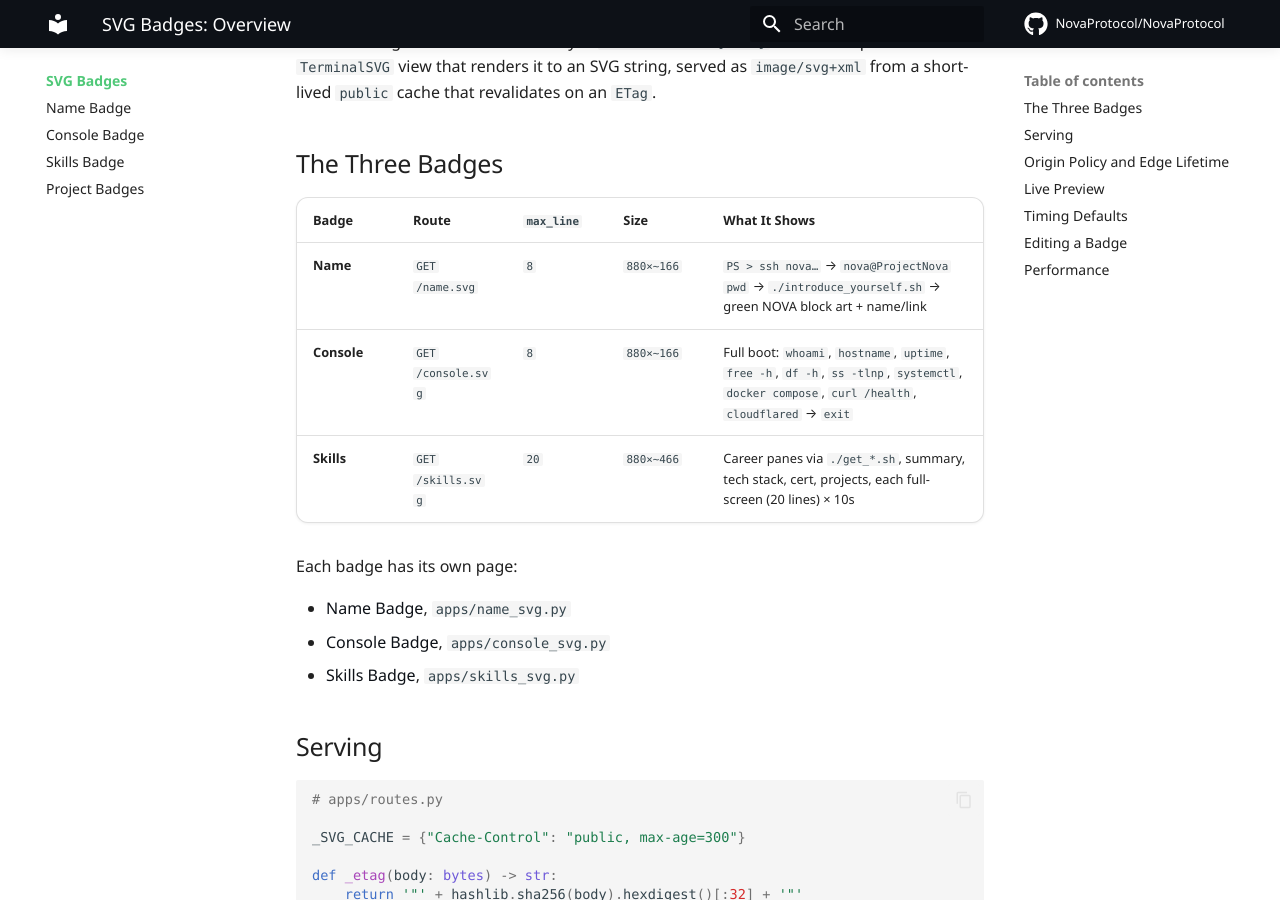
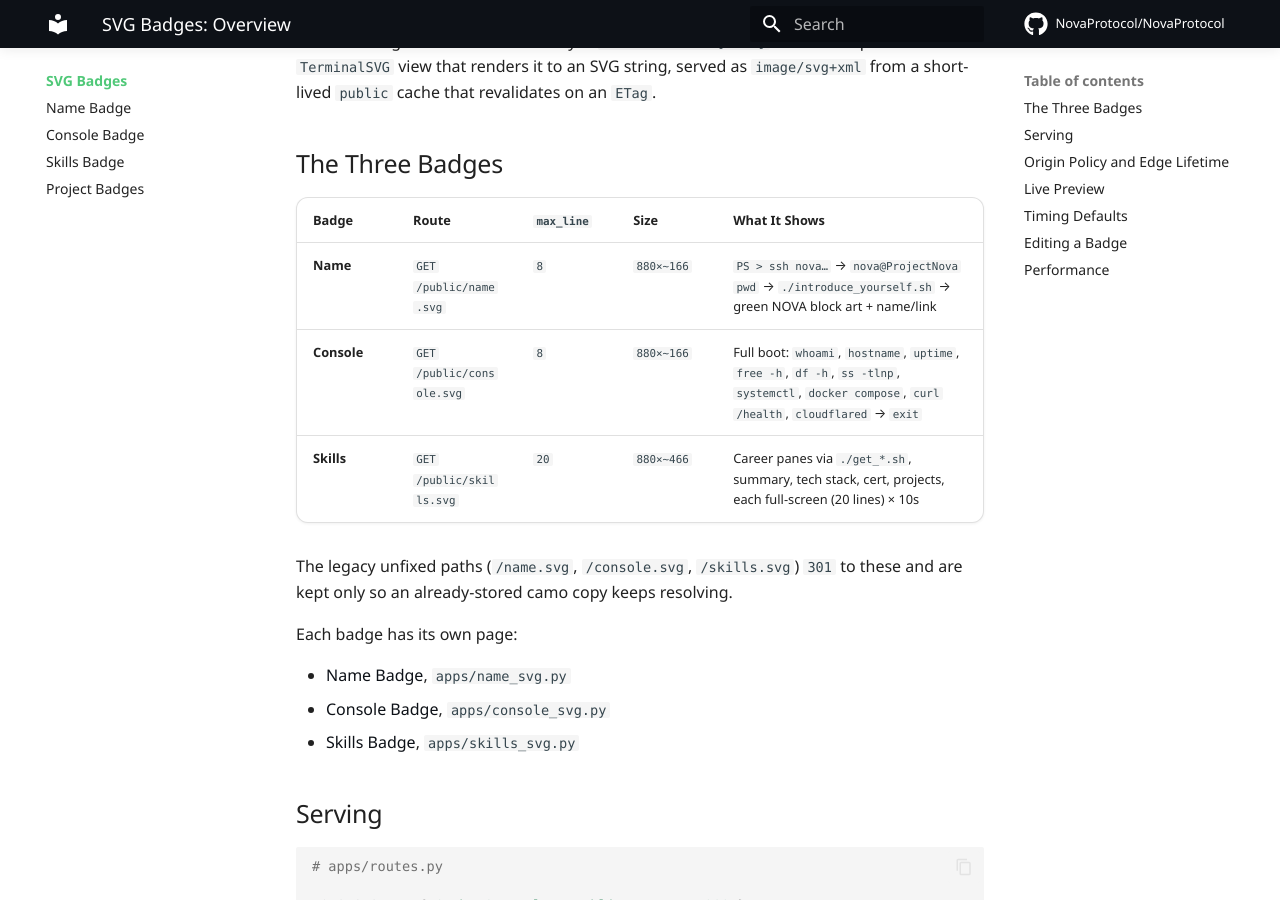
Before and after one commit to NovaProtocol/NovaProtocol, an MkDocs documentation site: the page built from documentation/docs/svg-badges/index.md, in a window 1280 px wide and 900 px high, scrolled down 360 px. Built offline with MkDocs 1.6.1 and Material for MkDocs 9.7.7, drawn with Linux system fonts in a browser that asks for light colours; some web fonts are replaced; comment, search, counter and statistics services are not loaded.

Commit message:
docs(badges): list the canonical routes in the overview table
The table named `/name.svg`, `/console.svg` and `/skills.svg` while every other
page and the code sample below it used the `/public/` paths. Those three are the
legacy aliases, which `301` here. Name the canonical route and say what the
legacy paths are for, so the overview cannot be read as recommending the
redirect.

```diff
--- a/documentation/docs/svg-badges/index.md
+++ b/documentation/docs/svg-badges/index.md
@@ -14,9 +14,11 @@ All three are generated the same way: a `COMMANDS: list[dict]` session script +
 
 | Badge | Route | `max_line` | Size | What It Shows |
 |-------|-------|------------|------|---------------|
-| **Name** | `GET /name.svg` | `8` | `880×~166` | `PS > ssh nova…` → `nova@ProjectNova pwd` → `./introduce_yourself.sh` → green NOVA block art + name/link |
-| **Console** | `GET /console.svg` | `8` | `880×~166` | Full boot: `whoami`, `hostname`, `uptime`, `free -h`, `df -h`, `ss -tlnp`, `systemctl`, `docker compose`, `curl /health`, `cloudflared` → `exit` |
-| **Skills** | `GET /skills.svg` | `20` | `880×~466` | Career panes via `./get_*.sh`, summary, tech stack, cert, projects, each full-screen (20 lines) × 10s |
+| **Name** | `GET /public/name.svg` | `8` | `880×~166` | `PS > ssh nova…` → `nova@ProjectNova pwd` → `./introduce_yourself.sh` → green NOVA block art + name/link |
+| **Console** | `GET /public/console.svg` | `8` | `880×~166` | Full boot: `whoami`, `hostname`, `uptime`, `free -h`, `df -h`, `ss -tlnp`, `systemctl`, `docker compose`, `curl /health`, `cloudflared` → `exit` |
+| **Skills** | `GET /public/skills.svg` | `20` | `880×~466` | Career panes via `./get_*.sh`, summary, tech stack, cert, projects, each full-screen (20 lines) × 10s |
+
+The legacy unfixed paths (`/name.svg`, `/console.svg`, `/skills.svg`) `301` to these and are kept only so an already-stored camo copy keeps resolving.
 
 Each badge has its own page:
 
```
